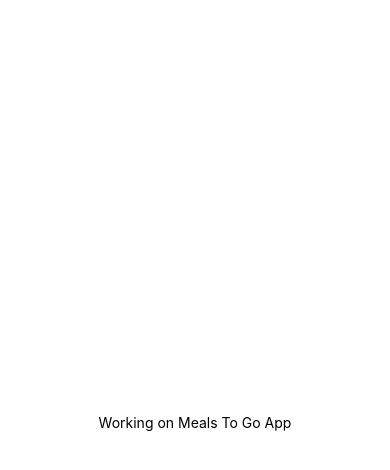
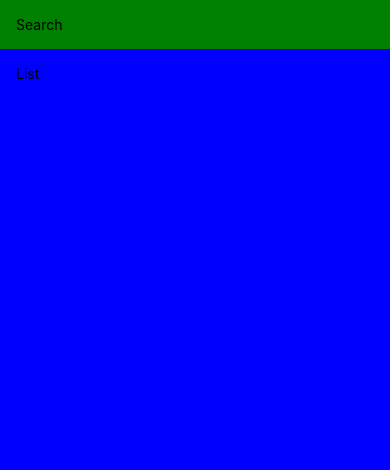
Before and after one commit to danilobatson/MealsToGo, a React Native app: screen / in a window 390 px wide. Shown: the top 470 px of the page. Built offline with nearby package versions, Linux system fonts and the light colour scheme.

Commit message:
attempting to start on Android

```diff
--- a/App.js
+++ b/App.js
@@ -1,20 +1,30 @@
-import { StatusBar } from 'expo-status-bar';
+import { StatusBar as ExpoStatusBar} from 'expo-status-bar';
 import React from 'react';
-import { StyleSheet, Text, View } from 'react-native';
+import { SafeAreaView, StyleSheet, Text, View, Platform, StatusBar } from 'react-native';
 
+const isAndroid = Platform.OS === 'android';
+const isIOS = Platform.OS === 'ios';
+console.log(StatusBar.currentHeight)
 export default function App() {
   return (
-    <View style={styles.container}>
-      <Text>Working on Meals To Go App</Text>
-      <StatusBar style="auto" />
-    </View>
+    <>
+    <SafeAreaView style={{flex: 1}}>
+      <View style={{ padding: 16, backgroundColor: "green" }}>
+        <Text>Search</Text>
+      </View>
+      <View style={{ flex: 1, padding: 16, backgroundColor: "blue" }}>
+        <Text>List</Text>
+      </View>
+    </SafeAreaView>
+      <ExpoStatusBar style="auto" />
+    </>
   );
 }
 
 const styles = StyleSheet.create({
   container: {
     flex: 1,
-    backgroundColor: '#fff',
+    backgroundColor: 'green',
     alignItems: 'center',
     justifyContent: 'center',
   },
```
